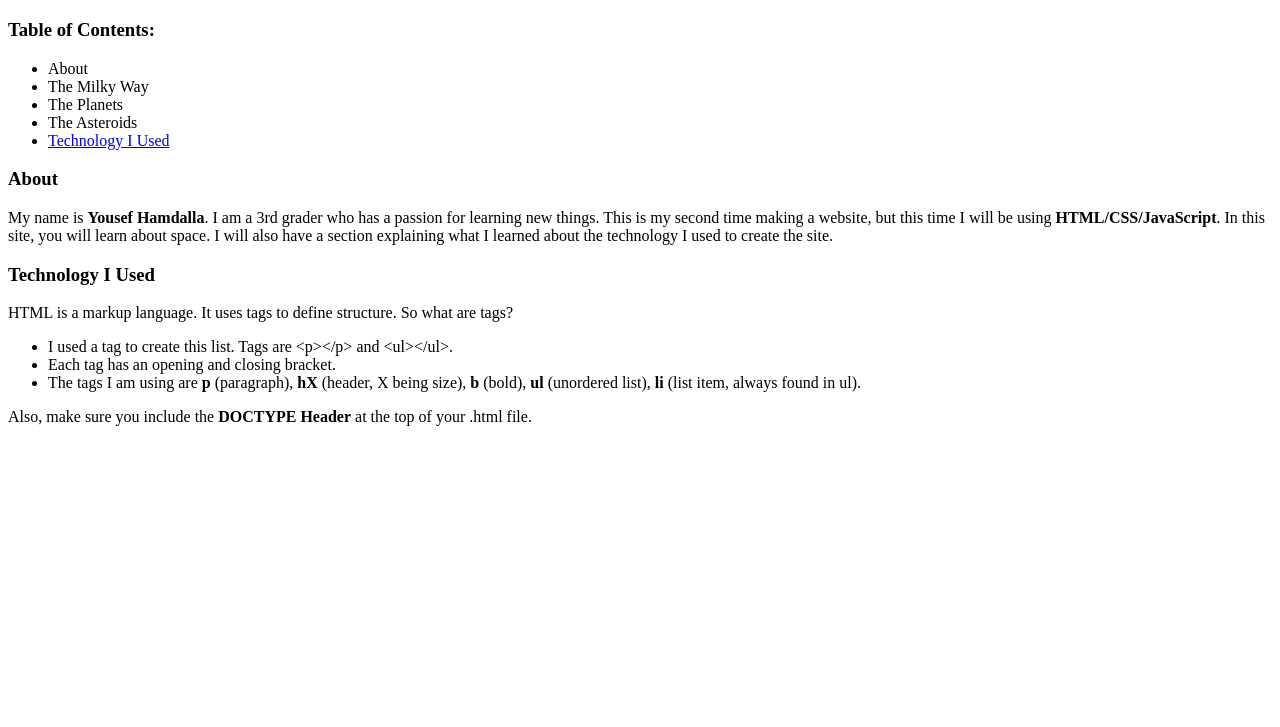
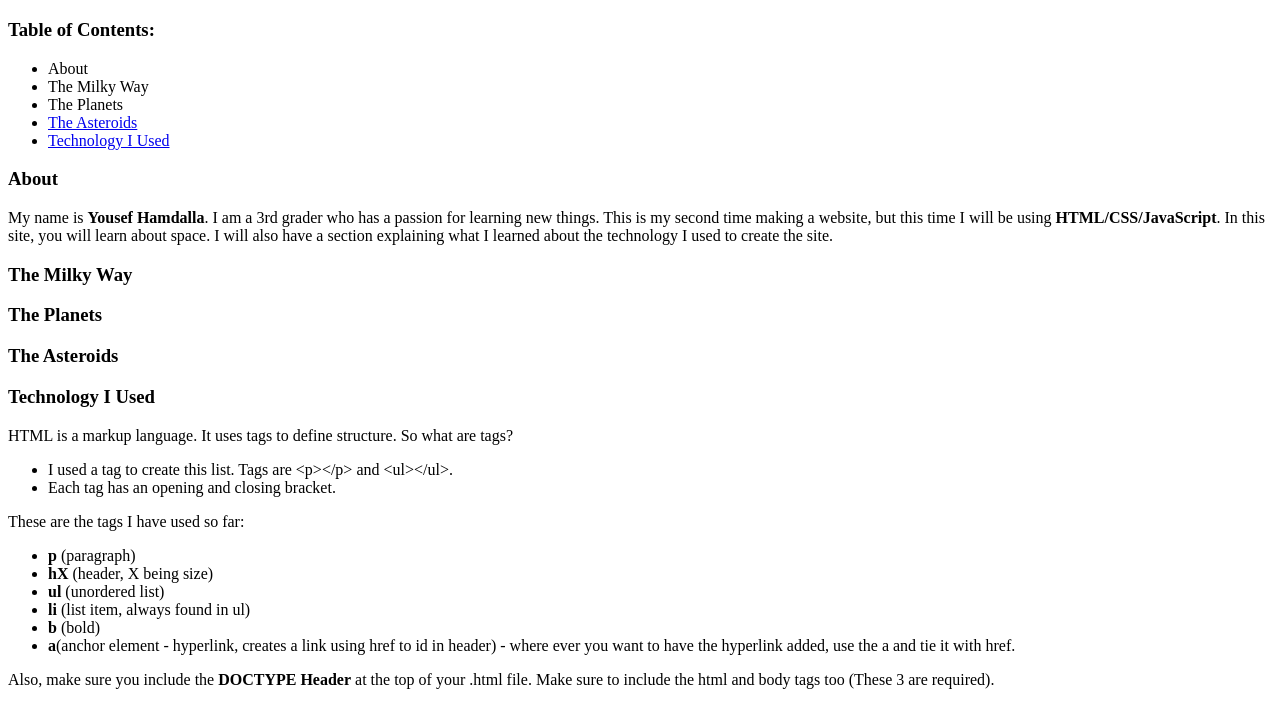
Before and after one commit to sami5436/yousefSite, a plain HTML site: page index.html in a window 1280 px wide. Shown: the part 61-788 px from the top of the page. Drawn offline with Linux system fonts and the light colour scheme.

Commit message:
added hyperlinks to 2 sections

```diff
--- a/index.html
+++ b/index.html
@@ -12,7 +12,7 @@
         <li>About</li>
         <li>The Milky Way</li>
         <li>The Planets</li>
-        <li>The Asteroids</li>
+        <li><a href="#asteriods">The Asteroids</a></li>
         <li><a href="#tech-used">Technology I Used</a></li>
     </ul>
 
@@ -23,15 +23,29 @@
         will learn about space. I will also have a section explaining what
         I learned about the technology I used to create the site.</p>
 
+    <h3 id="about">The Milky Way</h3>
+    <h3 id="about">The Planets</h3>
+    <h3 id="asteriods">The Asteroids</h3>
+
+
     <h3 id="tech-used">Technology I Used</h3>
 
     <p>HTML is a markup language. It uses tags to define structure. So what are tags?</p>
     <ul>
         <li>I used a tag to create this list. Tags are &lt;p&gt;&lt;/p&gt; and &lt;ul&gt;&lt;/ul&gt;.</li>
         <li>Each tag has an opening and closing bracket.</li>
-        <li>The tags I am using are <b>p</b> (paragraph), <b>hX</b> (header, X being size), <b>b</b> (bold), <b>ul</b> (unordered list), <b>li</b> (list item, always found in ul).</li>
     </ul>
-    <p>Also, make sure you include the <b>DOCTYPE Header</b> at the top of your .html file.</p>
+    <p>These are the tags I have used so far:</p>
+    <ul>
+        <li><b>p</b> (paragraph)</li>
+        <li><b>hX</b> (header, X being size)</li>
+        <li><b>ul</b> (unordered list)</li>
+        <li><b>li</b> (list item, always found in ul)</li>
+        <li><b>b</b> (bold)</li>
+        <li><b>a</b>(anchor element - hyperlink, creates a link using href to id in header) - where ever you want to
+            have the hyperlink added, use the a and tie it with href. </li>
+    </ul>
+    <p>Also, make sure you include the <b>DOCTYPE Header</b> at the top of your .html file. Make sure to include the html and body tags too (These 3 are required).</p>
 
 </body>
 </html>
```
